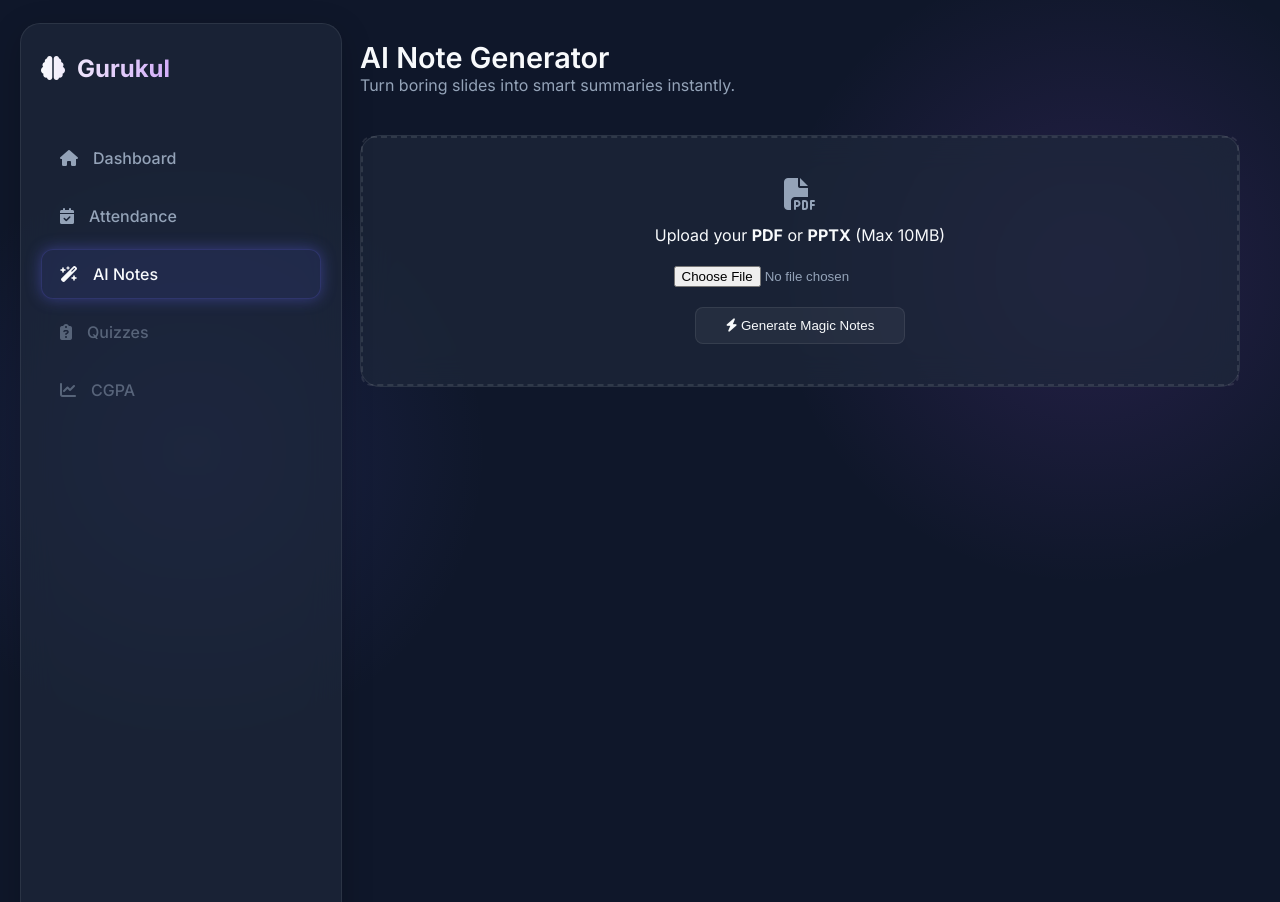
After one commit to parth17dongre-droid/Gurukul, a Django app: page /ai-notes/ in a window 1280 px wide. The commit adds this page. Run offline with Django 5.2, Linux system fonts and the light colour scheme; the visitor is signed in with stand-in values (Sample User, id 1); some libraries are stand-ins or nearby versions.

Commit message:
AI notes version 1 is ready

```diff
--- /dev/null
+++ b/home/ai_utils.py
@@ -0,0 +1,143 @@
+import os
+from groq import Groq
+import PyPDF2
+from pptx import Presentation
+from pathlib import Path
+from dotenv import load_dotenv
+
+# ==========================================
+# 🔑 CONFIGURATION
+# ==========================================
+current_file = Path(__file__).resolve()
+project_dir = current_file.parent.parent
+search_paths = [project_dir / '.env', project_dir.parent / '.env', current_file.parent / '.env']
+
+env_path = None
+for path in search_paths:
+    if path.exists():
+        env_path = path
+        break
+
+if env_path:
+    load_dotenv(env_path)
+
+api_key = os.getenv("GROQ_API_KEY")
+
+# ==========================================
+# 📄 FILE PROCESSING
+# ==========================================
+def extract_text_from_pdf(file_obj):
+    try:
+        reader = PyPDF2.PdfReader(file_obj)
+        text = ""
+        # 🟢 UPDATED: Removed the "i > 15" break to read the FULL file
+        for page in reader.pages:
+            text += page.extract_text() + "\n"
+        return text
+    except Exception as e:
+        print(f"PDF Error: {e}")
+        return None
+
+def extract_text_from_ppt(file_obj):
+    try:
+        prs = Presentation(file_obj)
+        text = ""
+        for slide in prs.slides:
+            for shape in slide.shapes:
+                if hasattr(shape, "text"):
+                    text += shape.text + "\n"
+        return text
+    except Exception as e:
+        print(f"PPT Error: {e}")
+        return None
+
+# ==========================================
+# 🧠 GROQ AI GENERATOR
+# ==========================================
+def generate_notes(uploaded_file):
+    if not api_key:
+        return "❌ Error: GROQ_API_KEY not found in .env file."
+
+    # 1. Extract Text
+    filename = uploaded_file.name.lower()
+    text = ""
+
+    if filename.endswith('.pdf'):
+        text = extract_text_from_pdf(uploaded_file)
+    elif filename.endswith('.pptx') or filename.endswith('.ppt'):
+        text = extract_text_from_ppt(uploaded_file)
+    else:
+        return "❌ Error: Unsupported file format. Please upload PDF or PPTX."
+
+    if not text or len(text) < 50:
+        return "❌ Error: Could not extract text. File might be purely images."
+
+    # 🔍 DEBUG: Print the length to the terminal so we KNOW it read everything
+    print(f"🔍 DEBUG: Extracted {len(text)} characters from {filename}")
+
+    # 2. Call Groq API
+    try:
+        client = Groq(api_key=api_key)
+
+        # 🟢 UPDATED: Increased limit to 50,000 characters (approx 12k tokens)
+        # This is safe for Llama 3 on Groq and fits huge lectures.
+        truncated_text = text[:50000]
+
+        completion = client.chat.completions.create(
+            messages=[
+                {
+                    "role": "system",
+                    "content": """
+                    You are a precise academic analyst.
+                    Your job is to deconstruct complex documents into structured, point-wise notes.
+                    Output MUST be pure HTML (no markdown).
+                    """
+                },
+                {
+                    "role": "user",
+                    "content": f"""
+                    Analyze the provided text and structure the output exactly as follows:
+
+                    --------------------------------------------------
+                    INSTRUCTIONS:
+                    1. IDENTIFY SUBTOPICS: Break the text into its natural sections (e.g., "Introduction", "Methodology", "Key Arguments").
+                    2. POINT-WISE SUMMARY: For *each* subtopic, provide a bulleted list (<ul>) of the core facts. Do NOT use paragraphs for these parts.
+                    3. JARGON BUSTER: Extract 3-5 complex technical terms or keywords and define them simply.
+                    4. FINAL VERDICT: A 2-3 sentence paragraph wrapping up the entire document.
+                    --------------------------------------------------
+
+                    REQUIRED HTML OUTPUT FORMAT:
+
+                    <h3>📌 [Insert Subtopic Name Here]</h3>
+                    <ul>
+                        <li>Key point about this subtopic...</li>
+                        <li>Another critical detail...</li>
+                        <li>Data or specific fact...</li>
+                    </ul>
+                    <hr>
+
+                    <h3>📚 Jargon Buster</h3>
+                    <ul>
+                        <li><strong>[Keyword 1]:</strong> Simple definition.</li>
+                        <li><strong>[Keyword 2]:</strong> Simple definition.</li>
+                    </ul>
+                    <hr>
+
+                    <h3>🏁 Final Summary</h3>
+                    <p>
+                        [Write a cohesive 2-3 sentence paragraph summarizing the main thesis or conclusion of the entire document here.]
+                    </p>
+
+                    --------------------------------------------------
+                    TEXT TO ANALYZE:
+                    {truncated_text}
+                    """
+                }
+            ],
+            model="llama-3.3-70b-versatile",
+        )
+
+        return completion.choices[0].message.content
+
+    except Exception as e:
+        return f"❌ AI Error: {str(e)}"
--- /dev/null
+++ b/home/templates/home/ai_notes.html
@@ -0,0 +1,87 @@
+{% load static %}
+<!DOCTYPE html>
+<html lang="en">
+<head>
+    <meta charset="UTF-8">
+    <meta name="viewport" content="width=device-width, initial-scale=1.0">
+    <title>Gurukul AI - Smart Notes</title>
+    <link href="https://fonts.googleapis.com/css2?family=Inter:wght@300;400;500;600;700&display=swap" rel="stylesheet">
+    <link rel="stylesheet" href="https://cdnjs.cloudflare.com/ajax/libs/font-awesome/6.4.0/css/all.min.css">
+    <link rel="stylesheet" href="{% static 'home/style.css' %}">
+
+    <style>
+        /* Specific Styles for AI Notes Content */
+        .notes-content h3 { color: var(--accent); margin-top: 30px; margin-bottom: 15px; border-bottom: 1px solid rgba(255,255,255,0.1); padding-bottom: 10px; }
+        .notes-content ul { padding-left: 20px; line-height: 1.6; color: var(--text-main); }
+        .notes-content li { margin-bottom: 10px; }
+        .notes-content strong { color: var(--primary); }
+        .notes-content p { color: var(--text-muted); line-height: 1.6; }
+        .loader { display: none; text-align: center; margin: 20px 0; }
+    </style>
+</head>
+<body>
+
+    <nav class="sidebar">
+        <div class="brand">
+            <i class="fa-solid fa-brain" style="color: var(--primary);"></i> Gurukul
+        </div>
+        <a href="{% url 'dashboard' %}" class="menu-item"><i class="fa-solid fa-house"></i> Dashboard</a>
+        <a href="{% url 'attendance' %}" class="menu-item"><i class="fa-solid fa-calendar-check"></i> Attendance</a>
+        <a href="{% url 'ai_notes' %}" class="menu-item active"><i class="fa-solid fa-wand-magic-sparkles"></i> AI Notes</a>
+        <div class="menu-item" style="opacity: 0.5;"><i class="fa-solid fa-clipboard-question"></i> Quizzes</div>
+        <div class="menu-item" style="opacity: 0.5;"><i class="fa-solid fa-chart-line"></i> CGPA</div>
+    </nav>
+
+    <main class="main-content">
+        <div class="header">
+            <div>
+                <h1 style="font-size: 1.8rem; font-weight: 600;">AI Note Generator</h1>
+                <p style="color: var(--text-muted);">Turn boring slides into smart summaries instantly.</p>
+            </div>
+        </div>
+
+        <div class="glass-panel" style="margin-bottom: 30px;">
+            <form method="post" enctype="multipart/form-data" onsubmit="document.querySelector('.loader').style.display='block'">
+                {% csrf_token %}
+
+                <div style="border: 2px dashed rgba(255,255,255,0.1); border-radius: 10px; padding: 40px; text-align: center; transition: 0.3s;" onmouseover="this.style.borderColor='var(--primary)'" onmouseout="this.style.borderColor='rgba(255,255,255,0.1)'">
+                    <i class="fa-solid fa-file-pdf" style="font-size: 2rem; color: var(--text-muted); margin-bottom: 15px;"></i>
+                    <p style="margin-bottom: 20px;">Upload your <strong>PDF</strong> or <strong>PPTX</strong> (Max 10MB)</p>
+                    <input type="file" name="document" accept=".pdf,.pptx,.ppt" required style="margin-bottom: 20px; color: var(--text-muted);">
+                    <br>
+                    <button type="submit" class="btn-glass btn-primary" style="padding: 10px 30px;">
+                        <i class="fa-solid fa-bolt"></i> Generate Magic Notes
+                    </button>
+                </div>
+            </form>
+
+            <div class="loader">
+                <i class="fa-solid fa-circle-notch fa-spin" style="font-size: 2rem; color: var(--accent);"></i>
+                <p style="margin-top: 10px; color: var(--text-muted);">Reading your file... Using 100% of my brain power...</p>
+            </div>
+
+            {% if error %}
+            <div style="margin-top: 20px; padding: 15px; background: rgba(236, 72, 153, 0.1); border: 1px solid var(--accent); color: var(--accent); border-radius: 8px;">
+                {{ error }}
+            </div>
+            {% endif %}
+        </div>
+
+        {% if notes %}
+        <div class="glass-panel notes-content">
+            <div style="display: flex; justify-content: space-between; align-items: center; margin-bottom: 20px;">
+                <h2 style="font-size: 1.4rem;"><i class="fa-solid fa-book-open"></i> Generated Notes</h2>
+                <button onclick="window.print()" class="btn-glass" style="font-size: 0.8rem;">
+                    <i class="fa-solid fa-print"></i> Save as PDF
+                </button>
+            </div>
+
+            <div style="background: rgba(0,0,0,0.2); padding: 30px; border-radius: 10px;">
+                {{ notes|safe }}
+            </div>
+        </div>
+        {% endif %}
+
+    </main>
+</body>
+</html>
--- a/home/urls.py
+++ b/home/urls.py
@@ -15,4 +15,5 @@ urlpatterns = [
 
     # Attendance (Handles both Upload AND Tracking now)
     path('attendance/', views.attendance, name='attendance'),
+    path('ai-notes/', views.ai_notes, name='ai_notes'),
 ]
--- a/home/views.py
+++ b/home/views.py
@@ -8,6 +8,7 @@ import datetime
 from .models import StudentProfile, AttendanceSession, Subject
 from .forms import SignUpForm, TimetableUploadForm
 from .utils import TimetableParser, update_attendance_stats
+from .ai_utils import generate_notes  # <--- NEW IMPORT FOR AI
 
 # --- 1. LANDING PAGE ---
 def index(request):
@@ -72,7 +73,10 @@ def dashboard(request):
 @login_required(login_url='login')
 def attendance(request):
     profile, created = StudentProfile.objects.get_or_create(user=request.user)
-    today = datetime.date(2026,1,19)
+
+    # ⚠️ DEV MODE: HARDCODED DATE FOR TESTING
+    today = datetime.date(2026, 1, 19)
+    # today = datetime.date.today() # Uncomment this when done testing
 
     # Logic A: Handle "Reset"
     if request.method == 'POST' and 'reset_timetable' in request.POST:
@@ -142,3 +146,26 @@ def attendance(request):
         'today_date': today.strftime("%A, %d %B %Y"),
     }
     return render(request, 'home/attendance.html', context)
+
+# --- 7. AI NOTES VIEW (NEW!) ---
+@login_required(login_url='login')
+def ai_notes(request):
+    notes = None
+    error = None
+
+    if request.method == 'POST' and 'document' in request.FILES:
+        uploaded_file = request.FILES['document']
+
+        # Simple size check (limit to 10MB)
+        if uploaded_file.size > 10 * 1024 * 1024:
+            error = "File too large. Please upload a file smaller than 10MB."
+        else:
+            # CALL THE AI
+            notes = generate_notes(uploaded_file)
+
+            # Check if AI returned an error string
+            if notes and notes.startswith("❌"):
+                error = notes
+                notes = None
+
+    return render(request, 'home/ai_notes.html', {'notes': notes, 'error': error})
```
Also changed, not shown: home/templates/home/attendance.html (+6 -3 lines), home/templates/home/dashboard.html (+5 -2 lines), 1 other file.
